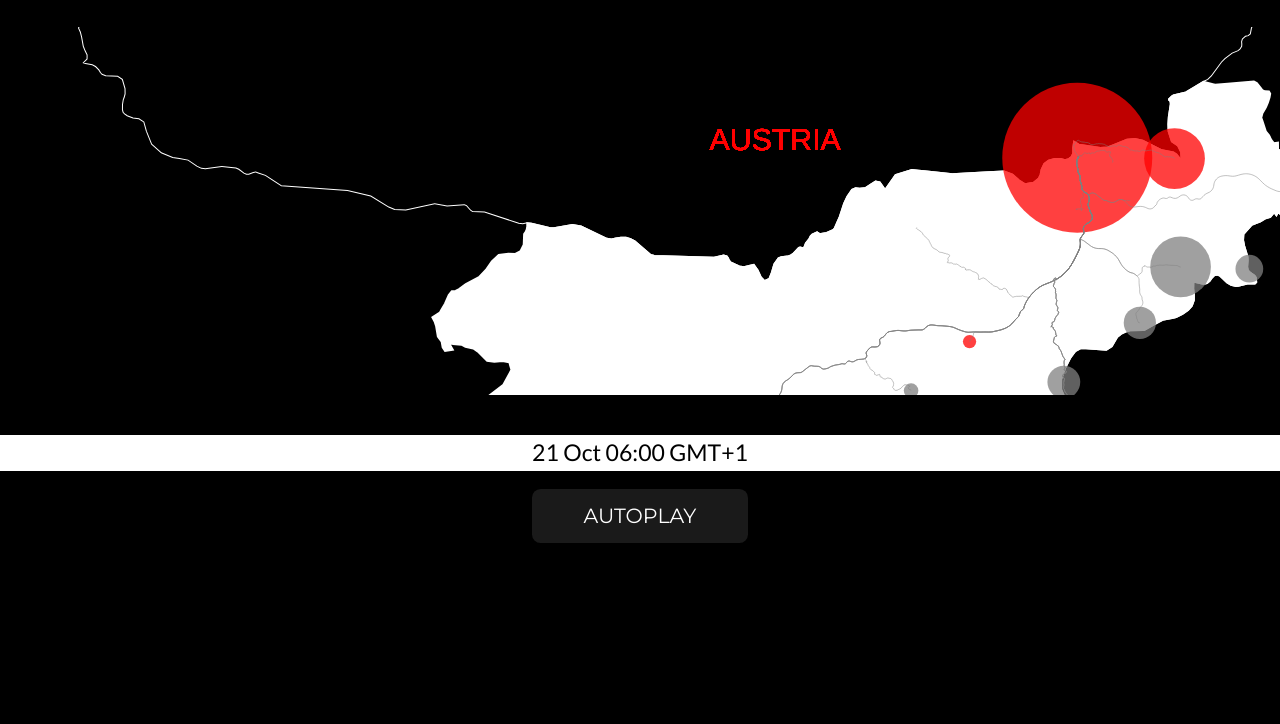
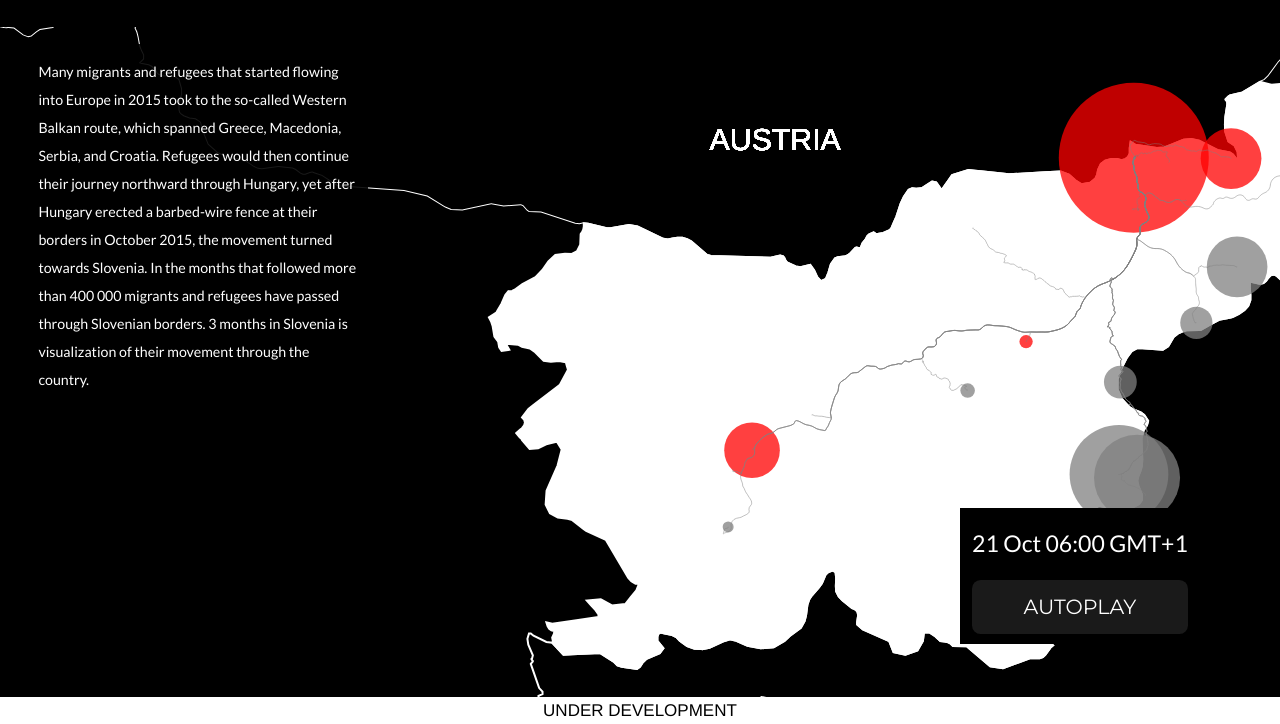
Before and after one commit to mklasinc/three-months-in-slo, a website: page views/index.html in a window 1280 px wide. Shown: the part 76-800 px from the top of the page. Drawn offline with nearby package versions, Linux system fonts and the light colour scheme; files that its build step writes are made by us from their sources; files whose address does not match are found by name.

Commit message:
under dev

```diff
--- a/public/css/SLO_styles.css
+++ b/public/css/SLO_styles.css
@@ -21,17 +21,27 @@ h1,p,.infoBox,#sliderText,#dateDisplay,#textbox,#slider,#slider-value,#timeline{
 	visibility:hidden;
 }
 
+.allInfo {
+    position: absolute;
+    bottom: 10vh;
+    left: 75vw;
+    background:black;
+    padding: 0 10px 10px 10px;
+}
+
 #description{
 	position: absolute;
 	font-family: 'Lato', sans-serif;
 	font-weight: 400;
-	font-size: 2.5vh;
+	font-size: 0.8em;
+	padding-right:10px;
 	line-height: 28px;
-	width:23vw;
-	height:70vh;
+	width:25vw;
+	max-height:70vh;
 	top: 15vh;
 	left:3vw;
 	z-index: 20;
+	background: rgba(0,0,0,0.9);
 }
 
 #slider{
@@ -63,7 +73,7 @@ h1,p,.infoBox,#sliderText,#dateDisplay,#textbox,#slider,#slider-value,#timeline{
 #container {
     z-index: 10;
     width: 100vw;
-    height: 46vh;
+    height: 100vh;
     margin: 5vh 0;
     overflow: hidden;
     /* padding: 20px; */
@@ -138,6 +148,10 @@ z-index: 20;
 	color: white;
 }
 
+.custom-font{
+	font-family: 'Montserrat', sans-serif;
+}
+
 #callToAction:hover{
 	cursor: pointer;
 };
@@ -152,5 +166,15 @@ z-index: 20;
 }
 
 #dateDisplay{
+	color:white;
+}
+
+.under-development{
+	position: absolute;
+	bottom:0;
+	width:100vw;
+	z-index: 1000;
+	background: white;
 	color:black;
+	text-align: center;
 }
--- a/public/css/layout.css
+++ b/public/css/layout.css
@@ -24,6 +24,6 @@
 }
 .auxGraphs {
     height: 2em;
-    background-color: white;
+    background-color: black;
     margin: 1em 0;
 }
--- a/public/scripts1.js
+++ b/public/scripts1.js
@@ -1,4 +1,4 @@
-var centerX =14.70,
+var centerX =14.50,
 	centerY = 46.1;
 
 
@@ -259,7 +259,7 @@ d3.json("data/updatedValuesGeocode.json", function(data) {
 		console.log("yes, we've registered a successful click");
 		numRefInfo(d)})
 //onMouseover
-	.on("mouseover", function(d){
+	/*.on("mouseover", function(d){
 		d3.select(this)
 		.attr("stroke", "purple")
 		.attr("stroke-width","4")
@@ -279,22 +279,22 @@ d3.json("data/updatedValuesGeocode.json", function(data) {
 		.classed("pointerActive", false);
 //hide the tooltip
 		d3.select("#tooltip").classed("hidden", true);
-		});
+		});*/
 
 		circles
 		.append("text")
 		.attr("dx", svgWidth/2 - 100)
 		.attr("dy", svgHeight/6)
 		.attr("font-size","4vh")
-		.attr("fill","red")
+		.attr("fill","white")
 		.text("AUSTRIA");
 
 		circles
 		.append("text")
-		.attr("dx", svgWidth - 200)
-		.attr("dy", svgHeight/4)
+		.attr("dx", svgWidth - 180)
+		.attr("dy", svgHeight/5)
 		.attr("font-size","4vh")
-		.attr("fill","red")
+		.attr("fill","white")
 		.text("HUNGARY");
 
 		circles
@@ -302,7 +302,7 @@ d3.json("data/updatedValuesGeocode.json", function(data) {
 		.attr("dx", svgWidth/2 + 200)
 		.attr("dy", 5*svgHeight/6)
 		.attr("font-size","4vh")
-		.attr("fill","red")
+		.attr("fill","white")
 		.text("CROATIA");
 	console.log("we'll done with plotting circles");
 	});
--- a/views/index.html
+++ b/views/index.html
@@ -11,7 +11,7 @@
   </head>
   <body>
     <section class="title">
-      <h1>ONE MONTH IN SLOVENIA</h1>
+      <h1>THREE MONTHS IN SLOVENIA*</h1>
     </section>
     <!--<div id="tooltip" class="hidden">
         <p><strong>Important Label Heading</strong></p>:
@@ -19,12 +19,12 @@
     <!-- MY SVG CONTAINER -->
     <div id="container"></div>
 
-    <!--<div id="description">
+    <div id="description">
 
-      <p>In search for a livable life the majority of migrants and refugees flowing into Europe take the Western Balkan route. The route stretches out through Greece, Macedonia, Serbia, and Croatia. Refugees would then continue their journey northward through Hungary, but after Hungary erected a barbed-wire fence at the border with Serbia and Croatia in October the movement turned towards Slovenia. Since the end of October more than <b>250 000</b> migrants and refugees have passed through Slovenian borders. Here is a visualization of their movement through the country. <b>Click below</b> to share photos relating to your experience of the refugee crisis in Slovenia.
+      <p>Many migrants and refugees that started flowing into Europe in 2015 took to the so-called Western Balkan route, which spanned Greece, Macedonia, Serbia, and Croatia. Refugees would then continue their journey northward through Hungary, yet after Hungary erected a barbed-wire fence at their borders in October 2015, the movement turned towards Slovenia. In the months that followed more than 400 000 migrants and refugees have passed through Slovenian borders. 3 months in Slovenia is visualization of their movement through the country.
       </p>
-    <a id="callToAction" href="buttonPress">SUBMIT PHOTOS HERE</a>
-    </div>-->
+    <!--<a id="callToAction" href="buttonPress">SUBMIT PHOTOS HERE</a>-->
+    </div>
 
     <section class = "allInfo">
       <section class="auxGraphs">
@@ -50,6 +50,8 @@
     <section class="main-navigation hide">
       <a href="aboutPress">i</a>
     </section>
+
+    <div class="under-development">UNDER DEVELOPMENT</div>
     <!--<button id="transition">TRANSITION</button>-->
     <script src="https://code.jquery.com/jquery-2.1.1.min.js"></script>
     <script src="https://code.jquery.com/ui/1.11.4/jquery-ui.js"></script>
```
